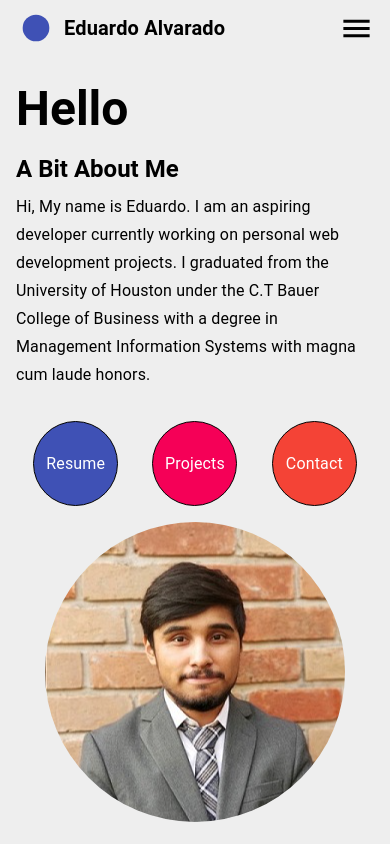
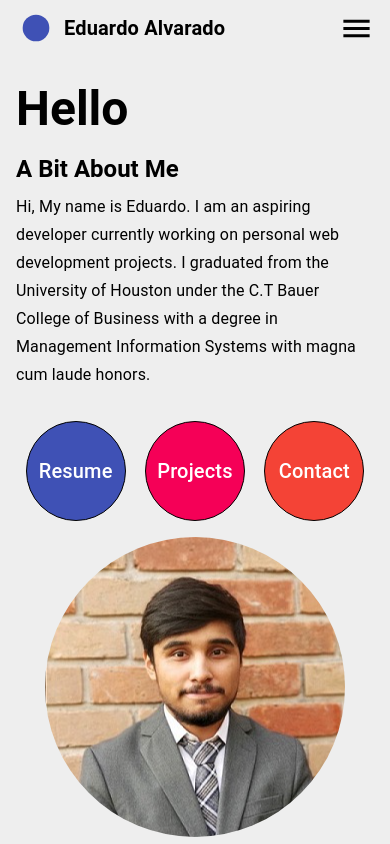
Before and after one commit to ealvara6/resume-website, a React (Create React App) app: page / in a window 390 px wide. Shown: the top 844 px of the page. Built offline with nearby package versions, Linux system fonts and the light colour scheme; no server answers.

Commit message:
change navbutton size for mobile view

```diff
--- a/src/Components/NavButton.js
+++ b/src/Components/NavButton.js
@@ -9,9 +9,9 @@ const useStyles = makeStyles((theme) => ({
         "&:hover": {
             cursor: "pointer",
         },
-        [theme.breakpoints.down("sm")]: {
-            width: 85,
-            height: 85,
+        [theme.breakpoints.down("xs")]: {
+            width: 100,
+            height: 100,
         },
         marginTop: theme.spacing(4),
         borderStyle: "solid",
@@ -43,7 +43,7 @@ export default function NavButton(props) {
         <>
             <Slide direction="up" in={true} timeout={timeout}>
                     <Grid container className={classes.root} onClick={() => handleClick()}>
-                        <Grid item><Typography variant={mobileView ? "body1" : "h6"}>{title}</Typography></Grid>
+                        <Grid item><Typography variant="h6">{title}</Typography></Grid>
                     </Grid>
             </Slide>
         </>
```
